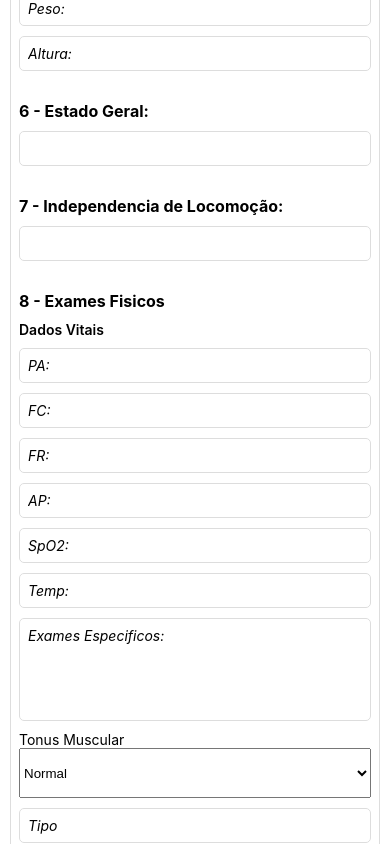
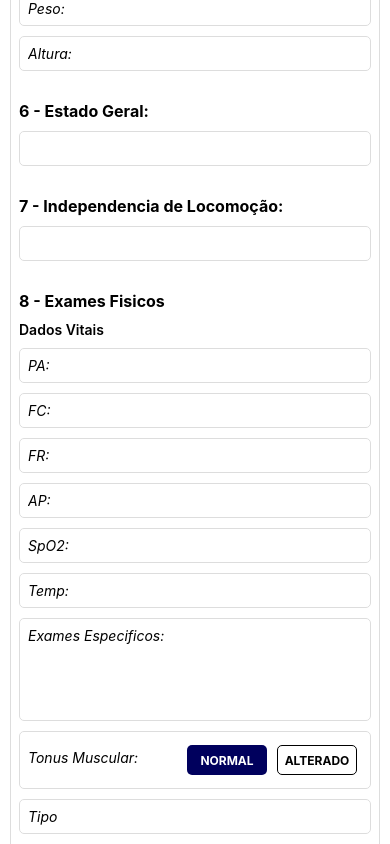
Before and after one commit to MateuzCabral/FisioterapiaAPP, a React Native app: screen / in a window 390 px wide. Shown: the part 1948-2792 px from the top of the page. Built offline with nearby package versions, Linux system fonts and the light colour scheme.

Commit message:
update Visual

```diff
--- a/components/Prontuario/index.js
+++ b/components/Prontuario/index.js
@@ -11,19 +11,20 @@ import {
 import { Picker } from "@react-native-picker/picker";
 
 const Prontuario = () => {
-  const [isSelected, setIsSelected] = useState(null);
-  const [isSelectedDM, setIsSelectedDM] = useState(null);
-  const [isSelectedHAS, setIsSelectedHAS] = useState(null);
-  const [isSelectedTri, setIsSelectedTri] = useState(null);
-  const [isSelectedBic, setIsSelectedBic] = useState(null);
-  const [isSelectedRad, setIsSelectedRad] = useState(null);
-  const [isSelectedPat, setIsSelectedPat] = useState(null);
-  const [isSelectedCal, setIsSelectedCal] = useState(null);
-  const [isSelectedCuAb, setIsSelectedCuAb] = useState(null);
-  const [isSelectedCuPla, setIsSelectedCuPla] = useState(null);
-  const [isSelectedCon, setIsSelectedCon] = useState(null);
-  const [isSelectedUlc, setIsSelectedUlc] = useState(null);
-  const [isSelectedDeam, setIsSelectedDeam] = useState(null);
+  const [isSelected, setIsSelected] = useState("nao");
+  const [isSelectedDM, setIsSelectedDM] = useState("nao");
+  const [isSelectedHAS, setIsSelectedHAS] = useState("nao");
+  const [isSelectedTri, setIsSelectedTri] = useState("nao");
+  const [isSelectedBic, setIsSelectedBic] = useState("nao");
+  const [isSelectedRad, setIsSelectedRad] = useState("nao");
+  const [isSelectedPat, setIsSelectedPat] = useState("nao");
+  const [isSelectedCal, setIsSelectedCal] = useState("nao");
+  const [isSelectedCuAb, setIsSelectedCuAb] = useState("nao");
+  const [isSelectedCuPla, setIsSelectedCuPla] = useState("nao");
+  const [isSelectedCon, setIsSelectedCon] = useState("nao");
+  const [isSelectedUlc, setIsSelectedUlc] = useState("nao");
+  const [isSelectedDeam, setIsSelectedDeam] = useState("nao");
+  const [isSelectedTonusM, setIsSelectedTonusM] = useState("normal");
 
   return (
     <ScrollView>
@@ -263,11 +264,49 @@ const Prontuario = () => {
             numberOfLines={5}
           ></TextInput>
 
-          <Text>Tonus Muscular</Text>
-          <Picker style={styles.picker}>
-            <Picker.Item label="Normal" value="Alterado" />
-            <Picker.Item label="Alterado" value="Normal" />
-          </Picker>
+          <View style={styles.checkboxContainer}>
+            <Text style={styles.label}>Tonus Muscular:</Text>
+            <View style={styles.checkInput}>
+              <TouchableOpacity
+                style={[
+                  styles.checkboxTonus,
+                  isSelectedTonusM === "normal"
+                    ? styles.checked
+                    : styles.unchecked,
+                ]}
+                onPress={() => setIsSelectedTonusM("normal")}
+              >
+                <Text
+                  style={
+                    isSelectedTonusM === "normal"
+                      ? styles.checkedText
+                      : styles.uncheckedText
+                  }
+                >
+                  NORMAL
+                </Text>
+              </TouchableOpacity>
+              <TouchableOpacity
+                style={[
+                  styles.checkboxTonus,
+                  isSelectedTonusM === "alterado"
+                    ? styles.checked
+                    : styles.unchecked,
+                ]}
+                onPress={() => setIsSelectedTonusM("alterado")}
+              >
+                <Text
+                  style={
+                    isSelectedTonusM === "alterado"
+                      ? styles.checkedText
+                      : styles.uncheckedText
+                  }
+                >
+                  ALTERADO
+                </Text>
+              </TouchableOpacity>
+            </View>
+          </View>
           <TextInput style={styles.input} placeholder="Tipo"></TextInput>
           <TextInput style={styles.input} placeholder="Grau"></TextInput>
           <TextInput style={styles.input} placeholder="Local"></TextInput>
@@ -404,7 +443,7 @@ const Prontuario = () => {
               >
                 <Text
                   style={
-                    isSelectedDM === "nao"
+                    isSelectedRad === "nao"
                       ? styles.checkedText
                       : styles.uncheckedText
                   }
@@ -580,7 +619,6 @@ const Prontuario = () => {
             </View>
           </View>
 
-
           <View style={styles.checkboxContainer}>
             {/* Calcanear */}
             <Text style={styles.label}>Contraturas e deformidades:</Text>
@@ -622,7 +660,6 @@ const Prontuario = () => {
             </View>
           </View>
 
-
           <View style={styles.checkboxContainer}>
             {/* Calcanear */}
             <Text style={styles.label}>Ulceras:</Text>
@@ -663,8 +700,12 @@ const Prontuario = () => {
               </TouchableOpacity>
             </View>
           </View>
-          <TextInput style={styles.input} multiline numberOfLines={4} placeholder="Local Ulcera"></TextInput>
-
+          <TextInput
+            style={styles.input}
+            multiline
+            numberOfLines={4}
+            placeholder="Local Ulcera"
+          ></TextInput>
 
           <View style={styles.checkboxContainer}>
             {/* Calcanear */}
@@ -706,11 +747,31 @@ const Prontuario = () => {
               </TouchableOpacity>
             </View>
           </View>
-          <TextInput style={styles.input} multiline numberOfLines={4} placeholder="Descrição Deambula"></TextInput>
+          <TextInput
+            style={styles.input}
+            multiline
+            numberOfLines={4}
+            placeholder="Descrição Deambula"
+          ></TextInput>
 
-          <TextInput style={styles.input} multiline numberOfLines={5} placeholder="Inspeção"></TextInput>
-          <TextInput style={styles.input} multiline numberOfLines={5} placeholder="Palpação"></TextInput>
-          <TextInput style={styles.input} multiline numberOfLines={5} placeholder="Mensuração"></TextInput>
+          <TextInput
+            style={styles.input}
+            multiline
+            numberOfLines={5}
+            placeholder="Inspeção"
+          ></TextInput>
+          <TextInput
+            style={styles.input}
+            multiline
+            numberOfLines={5}
+            placeholder="Palpação"
+          ></TextInput>
+          <TextInput
+            style={styles.input}
+            multiline
+            numberOfLines={5}
+            placeholder="Mensuração"
+          ></TextInput>
         </View>
 
         <View style={styles.section}>
@@ -720,7 +781,7 @@ const Prontuario = () => {
             placeholder="Musculo/Grupo"
           ></TextInput>
           <TextInput style={styles.input} placeholder="Grau"></TextInput>
-          <Button title="+"></Button>
+          <TouchableOpacity style={styles.button}>+</TouchableOpacity>
         </View>
 
         <View style={styles.section}>
@@ -728,7 +789,7 @@ const Prontuario = () => {
           <TextInput style={styles.input} placeholder="Movimento"></TextInput>
           <TextInput style={styles.input} placeholder="Ativa"></TextInput>
           <TextInput style={styles.input} placeholder="Passiva"></TextInput>
-          <Button title="+"></Button>
+          <TouchableOpacity style={styles.button}>+</TouchableOpacity>
         </View>
 
         <View style={styles.section}>
@@ -778,7 +839,7 @@ const Prontuario = () => {
           ></TextInput>
         </View>
 
-        <Button title="Finalizar Prontuario" onPress={() => {}} />
+        <TouchableOpacity style={styles.button} onPress={() => {}} >Finalizar Prontuario</TouchableOpacity>
       </View>
     </ScrollView>
   );
@@ -881,6 +942,25 @@ const styles = StyleSheet.create({
     color: "#000",
     fontWeight: "bold",
   },
+  checkboxTonus: {
+    width: '80px',
+    height: '30px',
+    display: 'flex',
+    justifyContent: 'center',
+    alignItems: 'center',
+    borderRadius: 5,
+    margin: 5,
+  },
+  button: {
+    width: '100%',
+    backgroundColor: '#0000d5',
+    color: '#fff',
+    display: 'flex',
+    justifyContent: 'center',
+    alignItems: 'center',
+    padding: 12,
+    borderRadius: 5
+  }
 });
 
 export default Prontuario;
```
